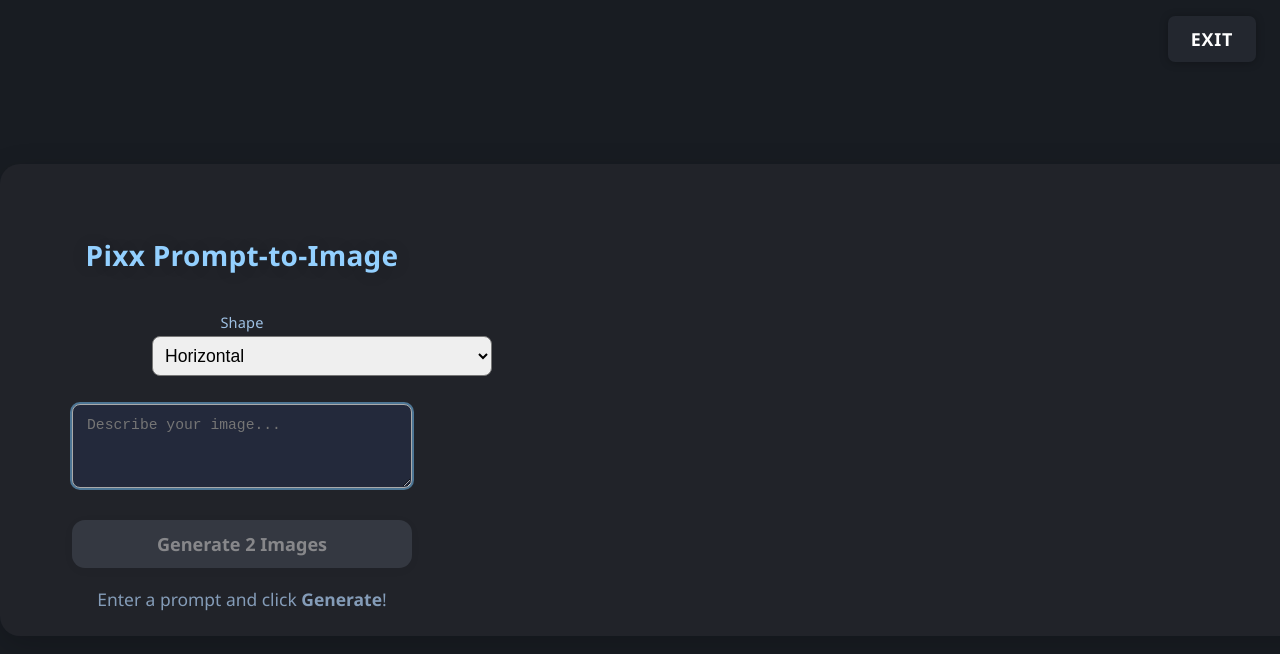
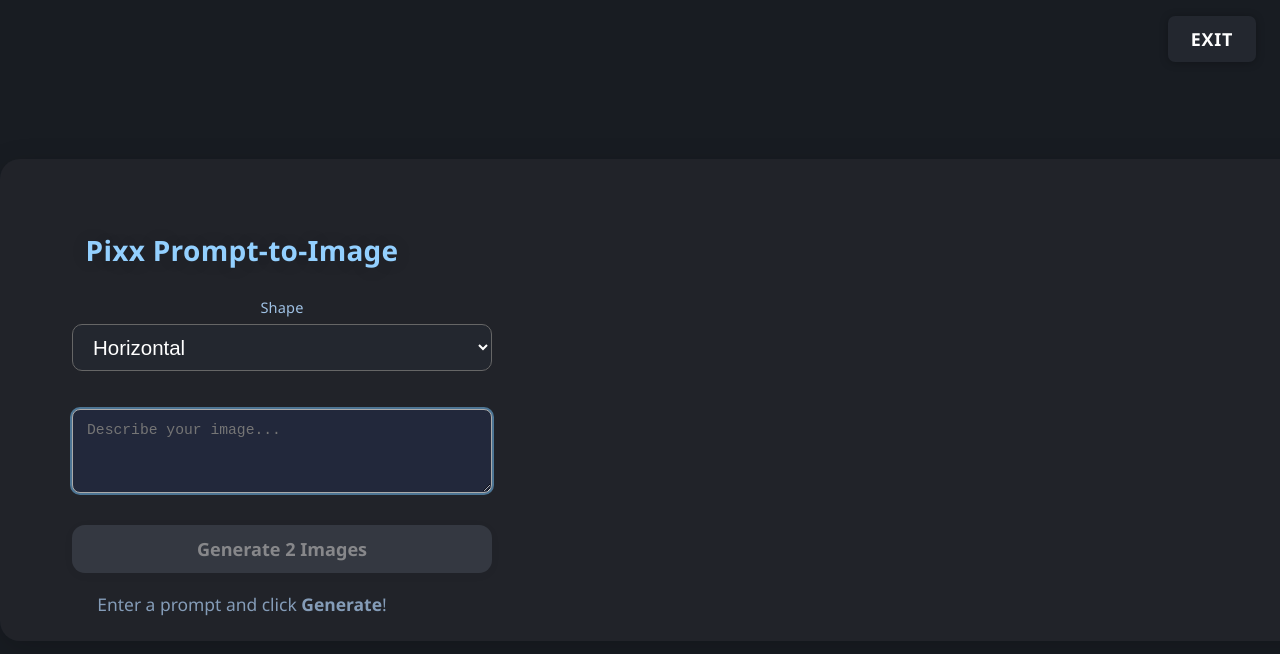
Before and after one commit to PixxData/pixx-ai-art, a React (Vite) app: page / in a window 1280 px wide. Shown: the top 654 px of the page. Built offline with nearby package versions, Linux system fonts and the light colour scheme.

Commit message:
Quick deploy

```diff
--- a/src/App.jsx
+++ b/src/App.jsx
@@ -246,7 +246,7 @@ function App() {
           </h1>
           {/* FORM STARTS HERE */}
 <form className="ai-form" onSubmit={handleSubmit}>
-<div style={{ width: "100%" }}>
+  <div style={{ width: "420px", margin: "0 0 24px 0" }}>
     <label
       htmlFor="shape-select"
       style={{
@@ -254,9 +254,9 @@ function App() {
         fontSize: "0.91em",
         color: "#9fc1e4",
         fontWeight: 500,
-      marginBottom: "2px",
-      marginTop: "16px",
-      letterSpacing: "0.01em"
+        marginBottom: "6px",
+        marginTop: "6px",
+        letterSpacing: "0.01em",
       }}
     >
       Shape
@@ -268,13 +268,14 @@ function App() {
       onChange={(e) => setShape(e.target.value)}
       disabled={loading}
       style={{
-      marginBottom: "14px",
-      padding: "8px",
-      borderRadius: "8px",
-      fontSize: "1.1em",
-      minWidth: "185px",
-      width: "100%",
-      marginLeft: "80px" // <--- This moves the dropdown to the right!
+        width: "100%",          // Exactly matches the textarea below
+        padding: "10px 16px",
+        borderRadius: "10px",
+        fontSize: "1.28em",
+        background: "#23272f",
+        color: "#fff",
+        border: "1.5px solid #666",
+        marginBottom: "0"
       }}
     >
       <option value="square">Square</option>
@@ -293,7 +294,7 @@ function App() {
     rows={3}
     style={{
       marginBottom: "18px",
-                width: "100%",
+      width: "420px",
       fontSize: "1.13em",
       borderRadius: "8px",
       border: "1px solid #aaa",
@@ -301,7 +302,7 @@ function App() {
       resize: "vertical",
       minHeight: "48px",
       maxHeight: "130px",
-                background: "#23293b",
+      background: "#22283b",
       color: "#e3f0ff",
       boxSizing: "border-box",
       lineHeight: "1.4",
@@ -311,6 +312,9 @@ function App() {
     className="ai-generate-btn"
     type="submit"
     disabled={loading || !prompt.trim()}
+    style={{
+      width: "420px"
+    }}
   >
     {loading ? "Generating..." : "Generate 2 Images"}
   </button>
```
Lines whose indentation alone changed are shown as unchanged.
